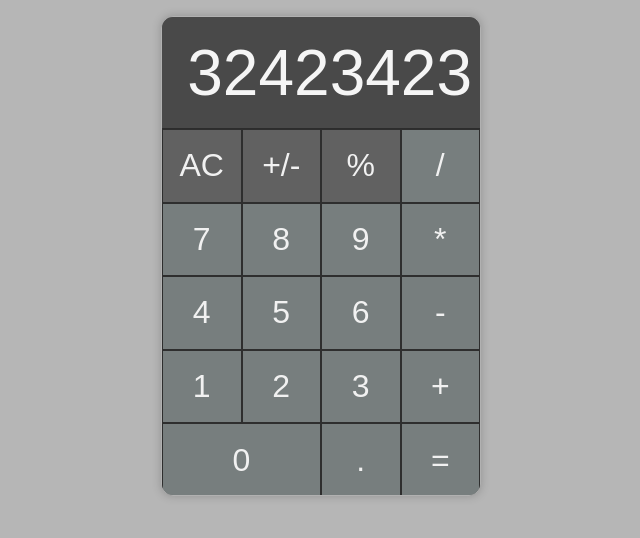
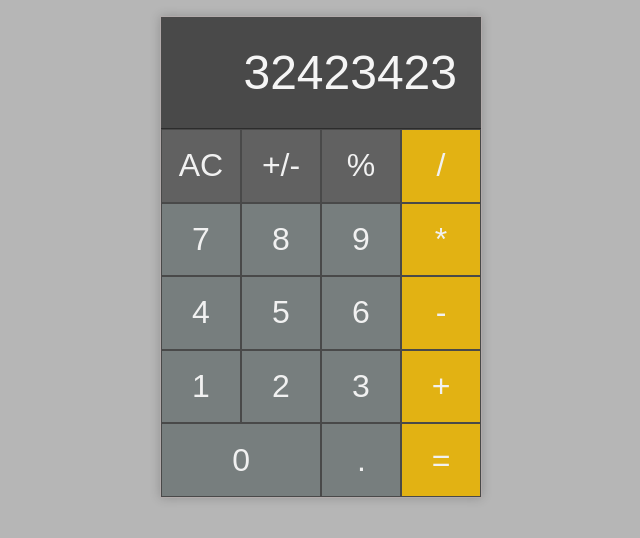
Before and after one commit to samko945/react-calc, a React (Create React App) app: page / in a window 1280 px wide. Shown: the top 538 px of the page, without its empty margins (319-959 px from the left). Built offline with nearby package versions, Linux system fonts and the light colour scheme.

Commit message:
update css

```diff
--- a/src/App.css
+++ b/src/App.css
@@ -1,10 +1,8 @@
-*,
+/* *,
 *::before,
 *::after {
 	box-sizing: border-box;
-	margin: 0;
-	padding: 0;
-}
+} */
 
 body {
 	background-color: rgb(182, 182, 182);
@@ -13,11 +11,10 @@ body {
 .App {
 	width: 20rem;
 	height: 30rem;
-	background-color: rgb(116, 116, 116);
+	background-color: #747474;
 	margin: 0 auto;
 	margin-top: 1rem;
-	box-shadow: 0 0 10px 0 rgba(0, 0, 0, 0.205);
-	border-radius: 0.75rem;
+	box-shadow: 0 0 10px 0 rgba(0, 0, 0, 0.2);
 	overflow: hidden;
-	border: 1px solid rgb(177, 177, 177);
+	border: 1px solid #b1aaaa;
 }
--- a/src/components/Button.css
+++ b/src/components/Button.css
@@ -2,14 +2,36 @@ button {
 	height: 4.6rem;
 	width: 5rem;
 	color: rgb(241, 241, 241);
-	background-color: rgb(119, 126, 126);
-	border: 1px solid rgb(46, 46, 46);
+	background-color: #000000;
+	border: 1px solid #494949;
 	font-size: 2rem;
 	display: flex;
 	justify-content: center;
 	align-items: center;
+	cursor: pointer;
+}
+
+.col-s1 {
+	background-color: #777e7e;
+}
+.col-s1:hover {
+	background-color: #7a8585;
+}
+
+.col-s2 {
+	background-color: #616161;
+}
+.col-s2:hover {
+	background-color: #706969;
+}
+
+.col-p1 {
+	background-color: #e2b213;
+}
+.col-p1:hover {
+	background-color: rgb(240, 191, 30);
 }
 
 .size-double {
-	width: 10rem;
+	width: calc(10rem + 1px);
 }
--- a/src/components/Button.js
+++ b/src/components/Button.js
@@ -3,9 +3,5 @@ import "./Button.css";
 
 export default function Button(props) {
 	const isButtonLarge = props.size === "double";
-	return (
-		<button className={`${isButtonLarge ? "size-double" : ""}`} style={{ backgroundColor: props.color }}>
-			{props.label}
-		</button>
-	);
+	return <button className={`${isButtonLarge ? "size-double" : ""} ${props.color}`}>{props.label}</button>;
 }
--- a/src/components/ButtonGrid.js
+++ b/src/components/ButtonGrid.js
@@ -1,44 +1,38 @@
 import React from "react";
 import Button from "./Button";
 import "./ButtonGrid.css";
-
-const color = {
-	basePrimary: "",
-	baseSecondary: "#616161",
-	accent: "",
-};
 
 export default function ButtonGrid() {
 	return (
 		<div>
 			<div className="button-row">
-				<Button label="AC" color={color.baseSecondary} />
-				<Button label="+/-" color={color.baseSecondary} />
-				<Button label="%" color={color.baseSecondary} />
-				<Button label="/" color={color.accent} />
+				<Button label="AC" color="col-s2" />
+				<Button label="+/-" color="col-s2" />
+				<Button label="%" color="col-s2" />
+				<Button label="/" color="col-p1" />
 			</div>
 			<div className="button-row">
-				<Button label="7" color={color.basePrimary} />
-				<Button label="8" color={color.basePrimary} />
-				<Button label="9" color={color.basePrimary} />
-				<Button label="*" color={color.accent} />
+				<Button label="7" color="col-s1" />
+				<Button label="8" color="col-s1" />
+				<Button label="9" color="col-s1" />
+				<Button label="*" color="col-p1" />
 			</div>
 			<div className="button-row">
-				<Button label="4" color={color.basePrimary} />
-				<Button label="5" color={color.basePrimary} />
-				<Button label="6" color={color.basePrimary} />
-				<Button label="-" color={color.accent} />
+				<Button label="4" color="col-s1" />
+				<Button label="5" color="col-s1" />
+				<Button label="6" color="col-s1" />
+				<Button label="-" color="col-p1" />
 			</div>
 			<div className="button-row">
-				<Button label="1" color={color.basePrimary} />
-				<Button label="2" color={color.basePrimary} />
-				<Button label="3" color={color.basePrimary} />
-				<Button label="+" color={color.accent} />
+				<Button label="1" color="col-s1" />
+				<Button label="2" color="col-s1" />
+				<Button label="3" color="col-s1" />
+				<Button label="+" color="col-p1" />
 			</div>
 			<div className="button-row">
-				<Button size="double" label="0" />
-				<Button label="." color={color.basePrimary} />
-				<Button label="=" color={color.accent} />
+				<Button size="double" label="0" color="col-s1" />
+				<Button label="." color="col-s1" />
+				<Button label="=" color="col-p1" />
 			</div>
 		</div>
 	);
--- a/src/components/Display.css
+++ b/src/components/Display.css
@@ -1,16 +1,17 @@
 .Display {
 	width: 100%;
 	height: 7rem;
-	background-color: rgb(73, 73, 73);
+	background-color: #494949;
 	font-family: Arial, Helvetica, sans-serif;
-	font-size: 4rem;
+	font-size: 3rem;
 	color: rgb(245, 245, 245);
 	border-bottom: 1px solid rgb(44, 44, 44);
 	display: flex;
 	justify-content: flex-end;
 	align-items: center;
+	margin-top: -1px;
 }
 
 .display-value {
-	padding: 0.5rem;
+	padding: 1.5rem;
 }
```
